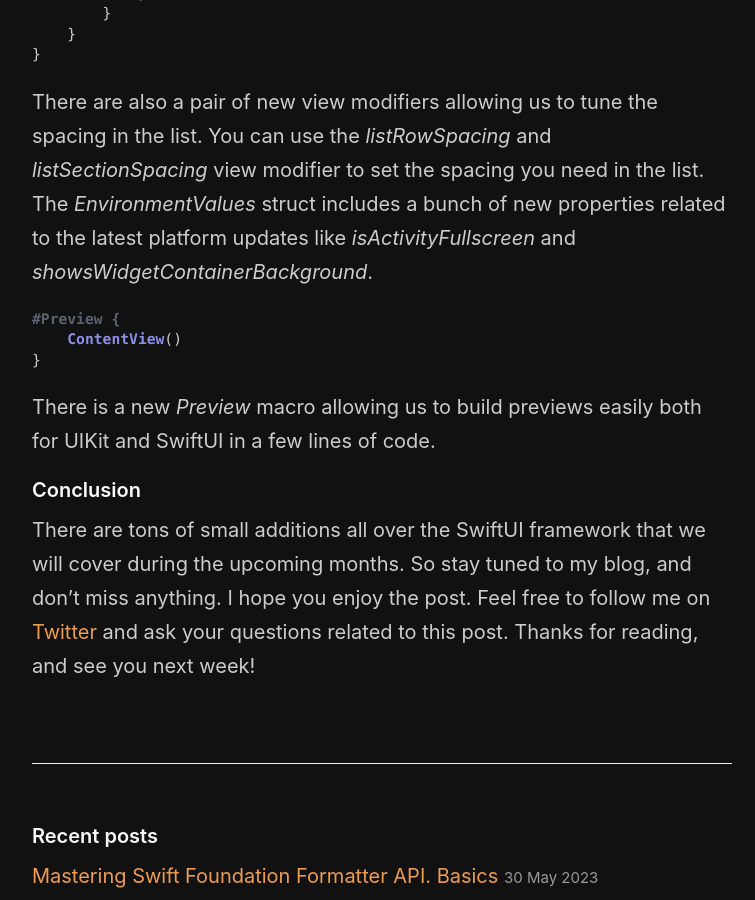
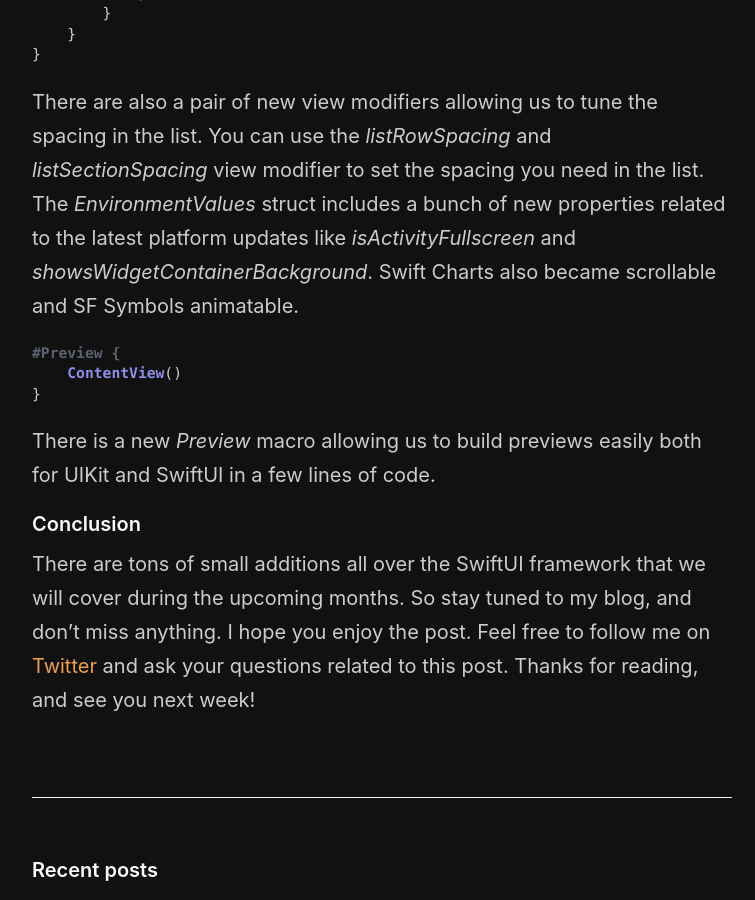
Before and after one commit to mecid/mecid.github.io, a Jekyll site: the page built from _posts/2023-06-06-what-is-new-in-swiftui-after-wwdc23.md, in a window 1280 px wide and 900 px high, scrolled down 7694 px. Shown: the whole window, without its empty margins (258-1013 px from the left). Built offline with Jekyll 4.4.1, drawn with Linux system fonts in a browser that asks for light colours.

Commit message:
small addition to wwdc 23 post

````diff
--- a/_posts/2023-06-06-what-is-new-in-swiftui-after-wwdc23.md
+++ b/_posts/2023-06-06-what-is-new-in-swiftui-after-wwdc23.md
@@ -294,7 +294,7 @@ struct ProductsView: View {
 }
 ```
 
-There are also a pair of new view modifiers allowing us to tune the spacing in the list. You can use the *listRowSpacing* and *listSectionSpacing* view modifier to set the spacing you need in the list. The *EnvironmentValues* struct includes a bunch of new properties related to the latest platform updates like *isActivityFullscreen* and *showsWidgetContainerBackground*.
+There are also a pair of new view modifiers allowing us to tune the spacing in the list. You can use the *listRowSpacing* and *listSectionSpacing* view modifier to set the spacing you need in the list. The *EnvironmentValues* struct includes a bunch of new properties related to the latest platform updates like *isActivityFullscreen* and *showsWidgetContainerBackground*. Swift Charts also became scrollable and SF Symbols animatable.
 
 ```swift
 #Preview {
````
